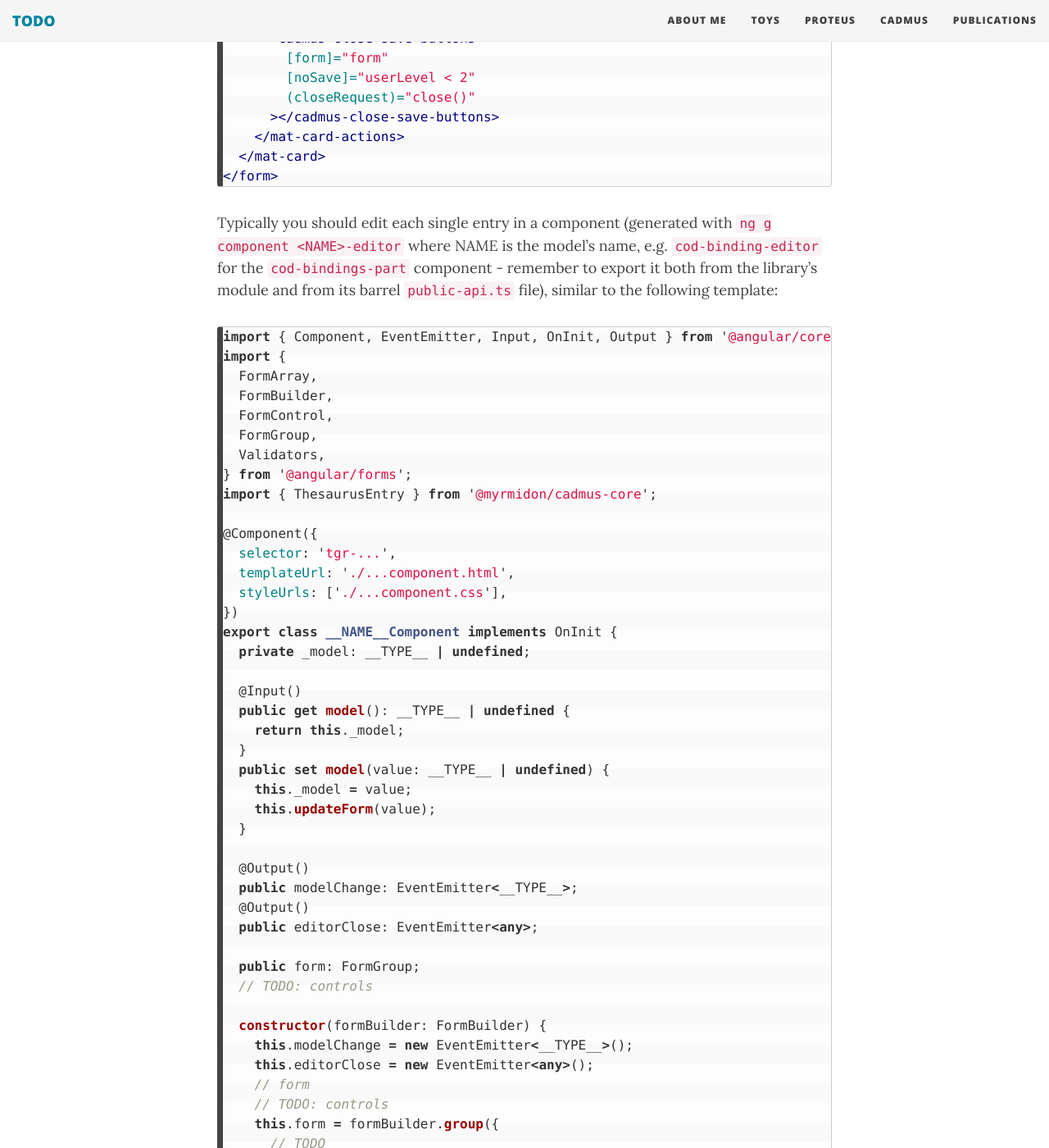
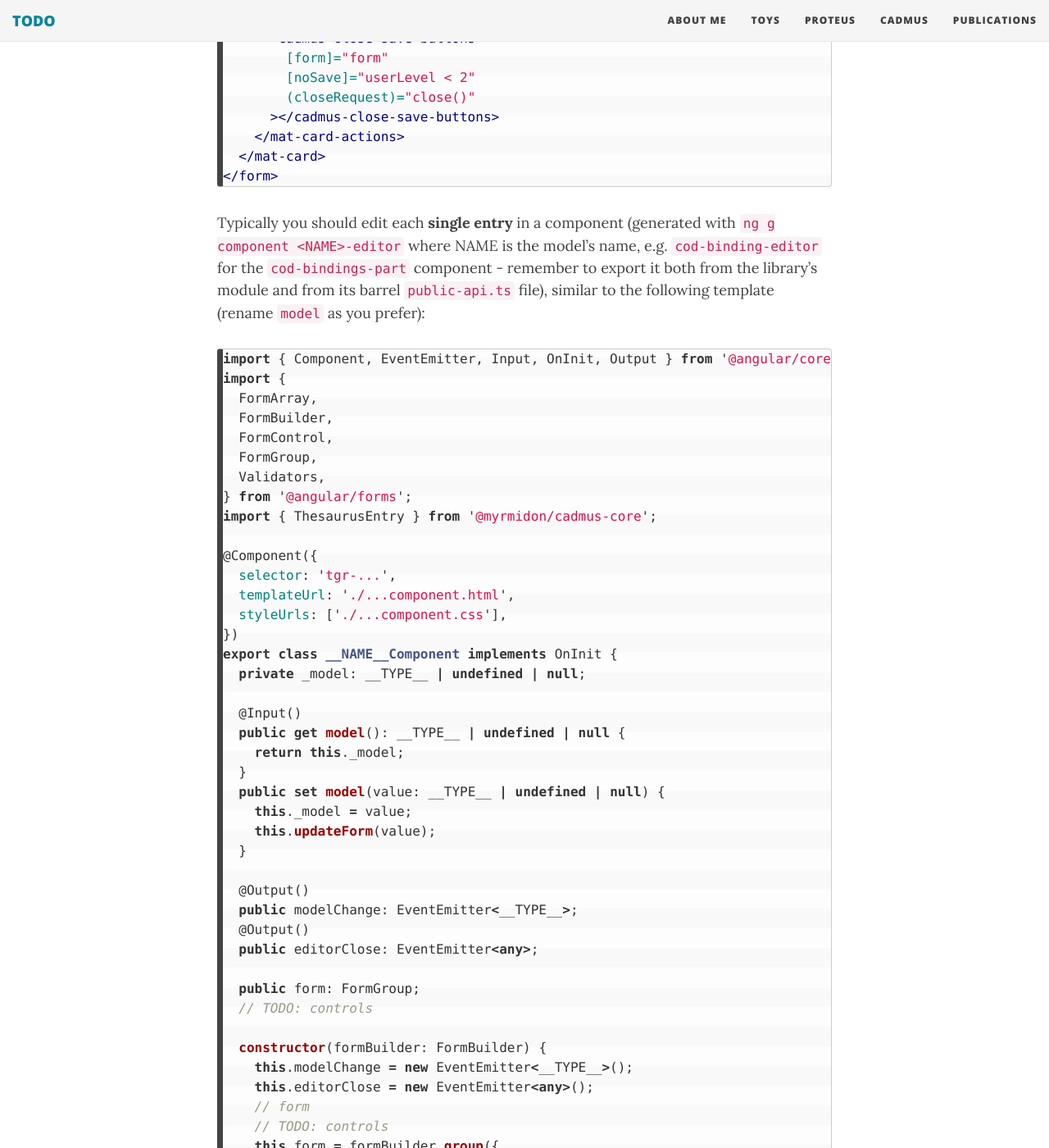
Before and after one commit to Myrmex/overview, a Jekyll site: the page built from cadmus/dev/frontend/parts.md, in a window 1280 px wide and 1400 px high, scrolled down 13106 px. Shown: the whole window at 82% size. Built offline with Jekyll 4.4.1, drawn with Linux system fonts in a browser that asks for light colours; nearby versions of some CDN libraries; some of the changed text lies outside the part shown.

Commit message:
Update parts.md

````diff
--- a/cadmus/dev/frontend/parts.md
+++ b/cadmus/dev/frontend/parts.md
@@ -539,7 +539,7 @@
 </form>
 ```
 
-Typically you should edit each single entry in a component (generated with `ng g component <NAME>-editor` where NAME is the model's name, e.g. `cod-binding-editor` for the `cod-bindings-part` component - remember to export it both from the library's module and from its barrel `public-api.ts` file), similar to the following template:
+Typically you should edit each **single entry** in a component (generated with `ng g component <NAME>-editor` where NAME is the model's name, e.g. `cod-binding-editor` for the `cod-bindings-part` component - remember to export it both from the library's module and from its barrel `public-api.ts` file), similar to the following template (rename `model` as you prefer):
 
 ```ts
 import { Component, EventEmitter, Input, OnInit, Output } from '@angular/core';
@@ -558,13 +558,13 @@
   styleUrls: ['./...component.css'],
 })
 export class __NAME__Component implements OnInit {
-  private _model: __TYPE__ | undefined;
+  private _model: __TYPE__ | undefined | null;
 
   @Input()
-  public get model(): __TYPE__ | undefined {
+  public get model(): __TYPE__ | undefined | null {
     return this._model;
   }
-  public set model(value: __TYPE__ | undefined) {
+  public set model(value: __TYPE__ | undefined | null) {
     this._model = value;
     this.updateForm(value);
   }
@@ -587,13 +587,7 @@
     });
   }
 
-  ngOnInit(): void {
-    if (this._model) {
-      this.updateForm(this._model);
-    }
-  }
-
-  private updateForm(model: __TYPE__ | undefined): void {
+  private updateForm(model: __TYPE__ | undefined | null): void {
     if (!model) {
       this.form.reset();
       return;
````
Also changed, not shown: other parts of cadmus/dev/frontend/parts.md (+2 -6 lines).
